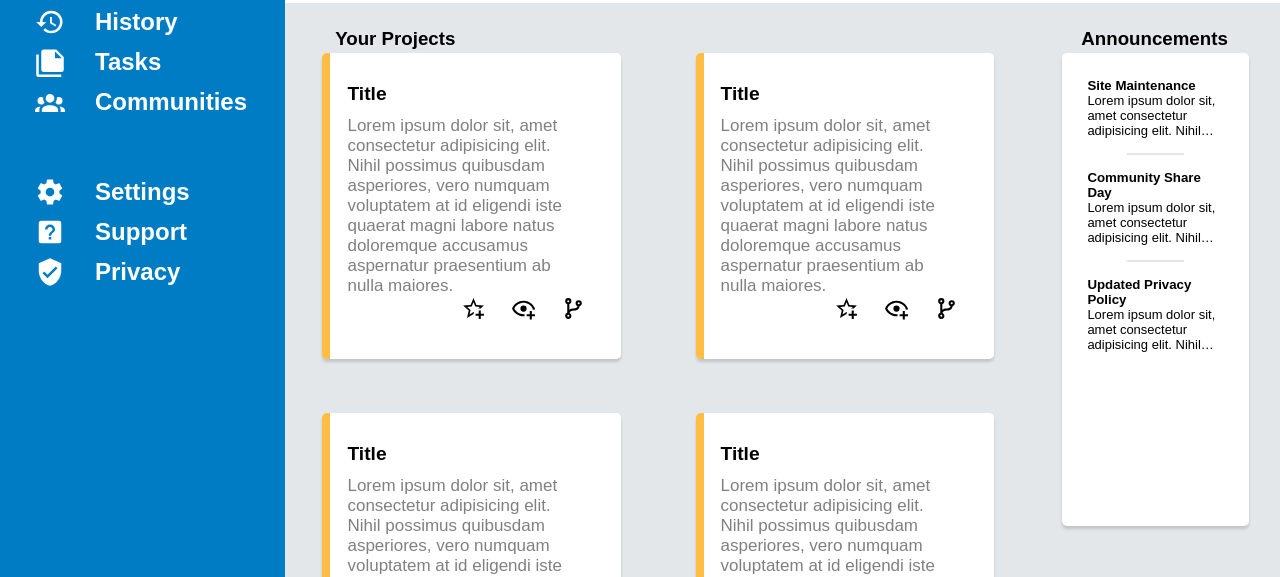
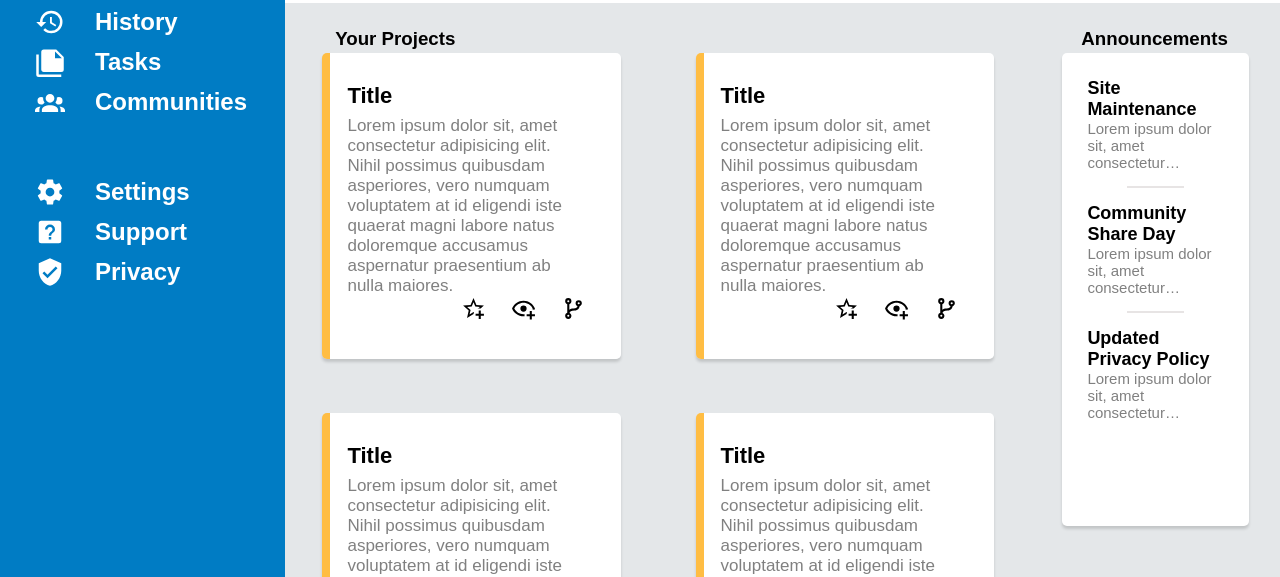
Before and after one commit to Cyber-Aarow/admin-dashboard, a plain HTML site: page index.html in a window 1280 px wide. Shown: the part 223-800 px from the top of the page. Drawn offline with Linux system fonts and the light colour scheme.

Commit message:
Adjust headers and texts; move code around for better organization.

```diff
--- a/style.css
+++ b/style.css
@@ -176,12 +176,25 @@ img {
     background-color: rgb(228, 231, 233);
 }
 
+h3 {
+    margin: 25px 0 0 50px;
+}
+
+.trending-h3 {
+    margin-top: 5px;
+}
+
 .mc-left {
     grid-template-rows: 50px 1fr;
 }
 .projects-area {
     grid-template-columns: repeat(2, 1fr);
     grid-template-rows: repeat(3, 1fr);
+}
+
+h4 {
+    margin: 30px 40px 2px 25px;
+    font-size: 22px;
 }
 
 .project {
@@ -254,10 +267,15 @@ img {
     padding: 25px 25px 25px 25px;
 }
 
+h5 {
+    font-size: 18px;
+}
+
 .announcements p {
-    font-size: small;
+    font-size: 15px;
     max-height: 60px;
     width: calc(100%);
+    color: gray;
 
     display: -webkit-box;
     -webkit-line-clamp: 3;
@@ -265,19 +283,6 @@ img {
     overflow: hidden;
 }
 
-h3 {
-    margin: 25px 0 0 50px;
-}
-
-.trending-h3 {
-    margin-top: 5px;
-}
-
-h4 {
-    margin: 30px 40px 2px 25px;
-    font-size: larger;
-}
-
 hr {
     color: rgb(231, 228, 228);
     border: 0.5px solid;
```
